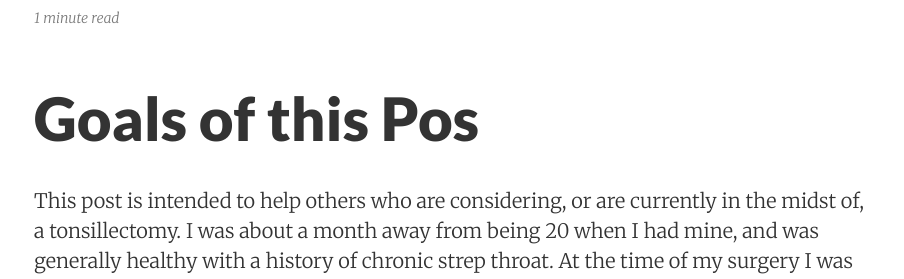
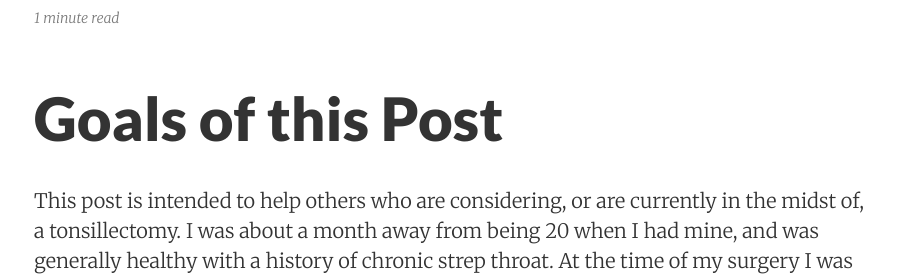
Before and after one commit to DestinyRoseMurphy/DestinyRoseMurphy.github.io, a Jekyll site: the page built from _posts/2017-06-21-tonsils.md, in a window 1280 px wide. Shown: the part 449-728 px from the top of the page, without its empty margins (186-1090 px from the left). Built offline with Jekyll 4.4.1, drawn with Linux system fonts in a browser that asks for light colours.

Commit message:
Fixing t

```diff
--- a/_posts/2017-06-21-tonsils.md
+++ b/_posts/2017-06-21-tonsils.md
@@ -5,7 +5,7 @@ date:       2017-06-21
 summary:    "This is the first post I ever wrote, and it's about me getting stabbed. Please enjoy."
 ---
 
-# Goals of this Pos
+# Goals of this Post
 
 This post is intended to help others who are considering, or are currently in the midst of, a tonsillectomy. I was about a month away from being 20 when I had mine, and was generally healthy with a history of chronic strep throat. At the time of my surgery I was getting strep about four times a year, most likely thanks to the community bathrooms in my dorm. Take that into consideration when comparing your experiences to mine, since age and health are both a factor in recovery. I hope you find something to help you!
 
```
